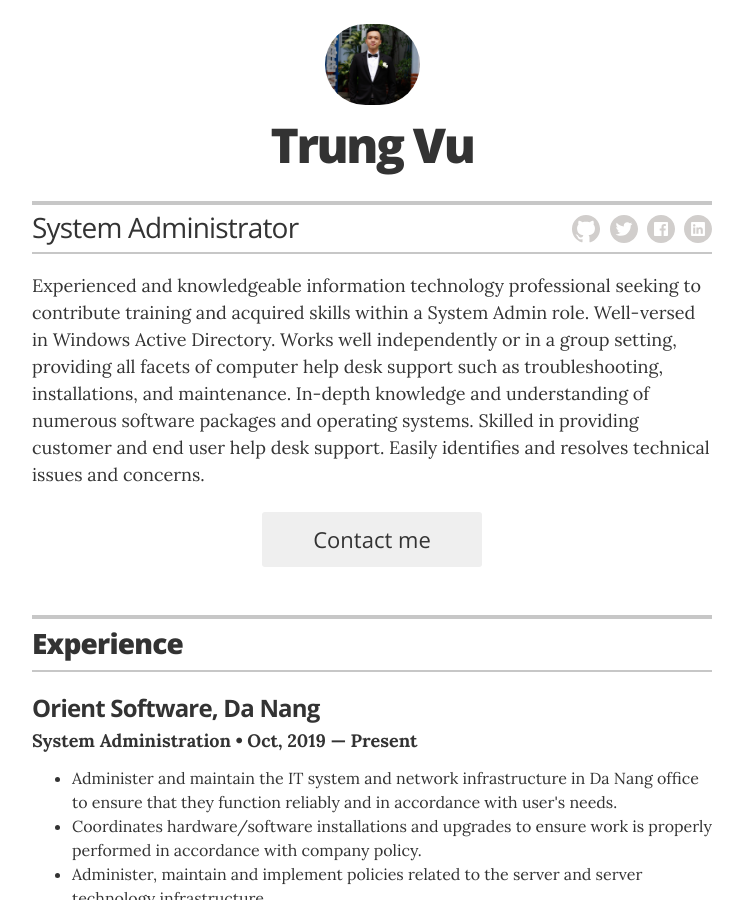
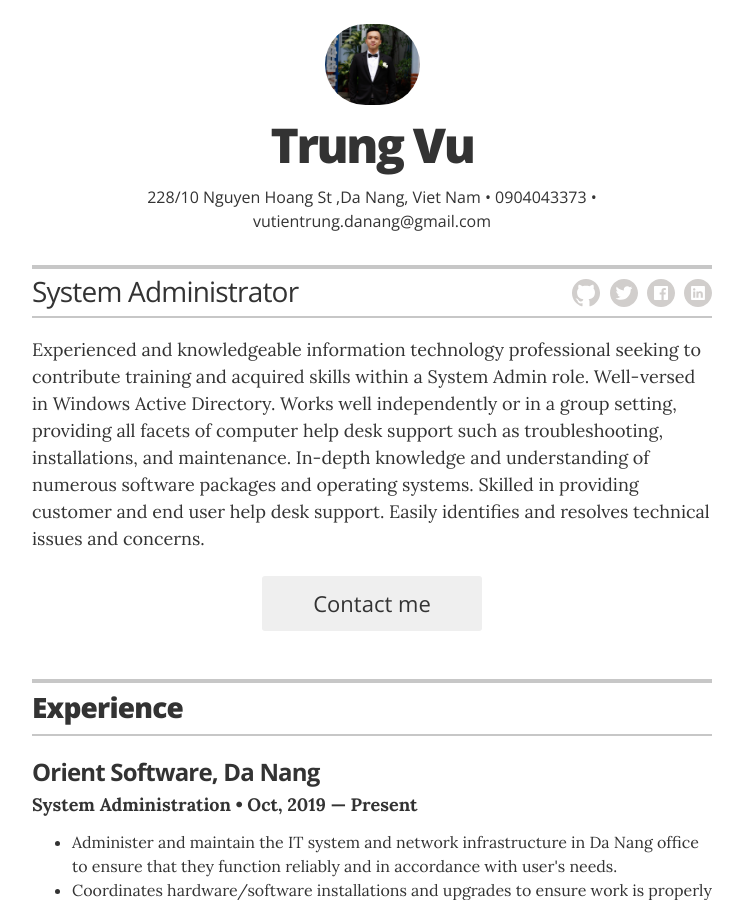
Before and after one commit to vandergun/TrungVu-Resume, a Jekyll site: the page built from index.html, in a window 1280 px wide and 900 px high. Shown: the whole window, without its empty margins (268-1011 px from the left). Built offline with Jekyll 4.4.1, drawn with Linux system fonts in a browser that asks for light colours; some of the changed lines change nothing that is shown.

Commit message:
update index

```diff
--- a/_config.yml
+++ b/_config.yml
@@ -21,7 +21,7 @@ resume_contact_telephone:       "0904043373"
 resume_contact_address:         "228/10 Nguyen Hoang St ,Da Nang, Viet Nam"
 
 resume_header_contact_info:     "228/10 Nguyen Hoang St ,Da Nang, Viet Nam • 0904043373 • vutientrung.danang@gmail.com"
-display_header_contact_info:    "fase"
+display_header_contact_info:    "true"
 
 resume_header_intro: "<p>Experienced and knowledgeable information technology professional seeking to contribute training and acquired skills within a System Admin role. Well-versed in Windows Active Directory. Works well independently or in a group setting, providing all facets of computer help desk support such as troubleshooting, installations, and maintenance. In-depth knowledge and understanding of numerous software packages and operating systems. Skilled in providing customer and end user help desk support. Easily identifies and resolves technical issues and concerns.</p>"
 
```
Also changed, not shown: README.md, images/screenshot.png (deleted).
